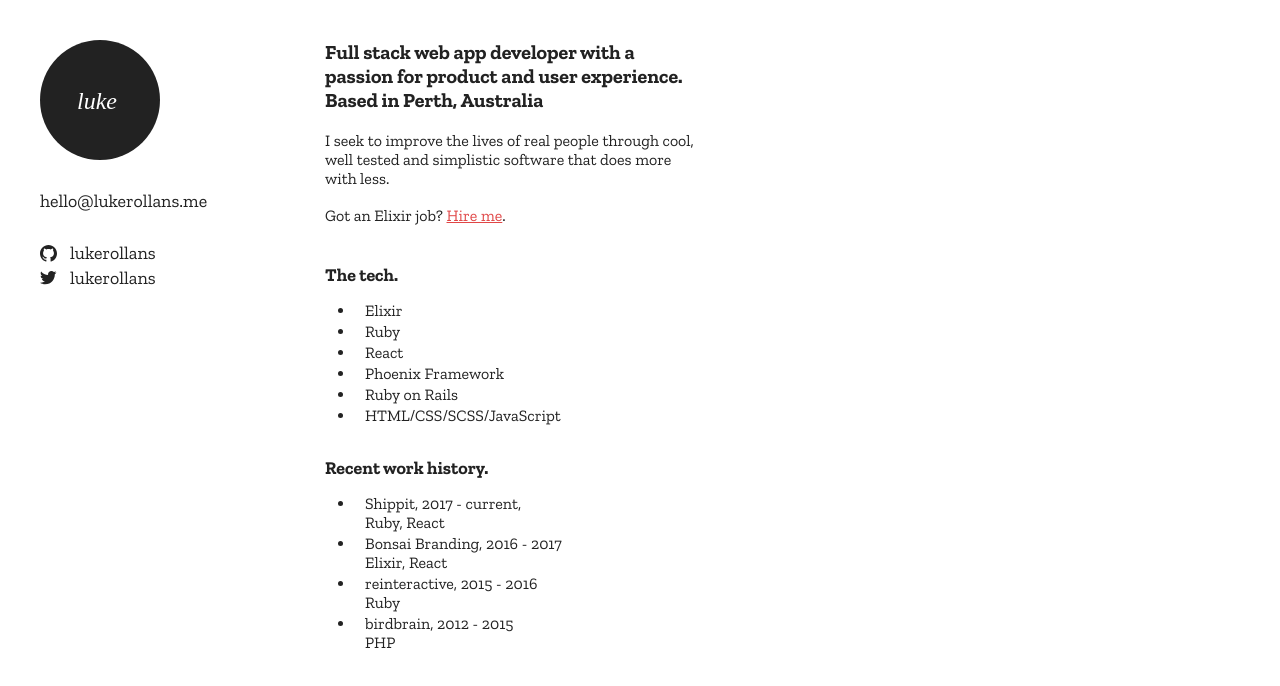
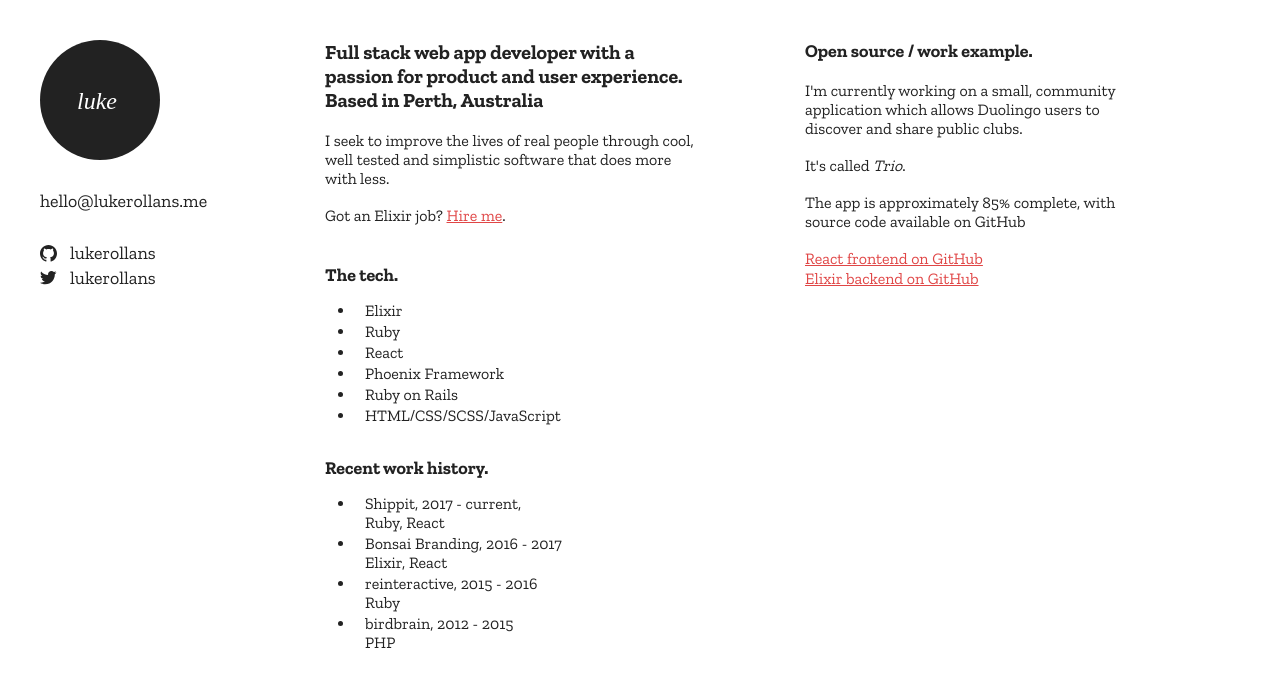
Before and after one commit to lukerollans/rollans.sh, a React (Create React App) app: page / in a window 1280 px wide. Shown: the top 686 px of the page. Built offline with nearby package versions, Linux system fonts and the light colour scheme.

Commit message:
Add open source example information

```diff
--- a/src/App.css
+++ b/src/App.css
@@ -99,3 +99,15 @@
     .meat-and-potatoes ul li {
       padding-left: 10px;
       padding-bottom: 2px; }
+
+.open-source-example {
+  max-width: 320px;
+  float: left;
+  padding-left: 100px; }
+  .open-source-example h2 {
+    margin-bottom: 10px; }
+  .open-source-example ul {
+    margin-top: 9px;
+    list-style: none; }
+    .open-source-example ul li {
+      margin-bottom: 1px; }
--- a/src/App.js
+++ b/src/App.js
@@ -1,12 +1,14 @@
 import React from 'react'
 import Sidebar from './components/sidebar'
 import MeatAndPotatoes from './components/meat-and-potatoes'
+import OpenSourceExample from './components/open-source-example'
 
 const App = (props) => {
   return (
     <div className="site-wrapper">
       <Sidebar />
       <MeatAndPotatoes />
+      <OpenSourceExample />
     </div>
   )
 }
--- a/src/App.scss
+++ b/src/App.scss
@@ -26,4 +26,5 @@
 @import "./stylesheets/components/site-wrapper";
 @import "./stylesheets/components/sidebar";
 @import "./stylesheets/components/meat-and-potatoes";
+@import "./stylesheets/components/open-source-example";
 // Trumps
--- /dev/null
+++ b/src/components/open-source-example.js
@@ -0,0 +1,37 @@
+import React from 'react'
+
+const OpenSourceExample = (props) => {
+  return (
+    <div className="open-source-example">
+      <h2>
+        Open source / work example.
+      </h2>
+
+      <p>
+        I'm currently working on a small, community application which
+        allows Duolingo users to discover and share public clubs.
+      </p>
+
+      <p>
+        It's called <em>Trio</em>.
+      </p>
+
+      <p>
+        The app is approximately 85% complete, with source code available
+        on GitHub
+      </p>
+
+      <ul>
+        <li>
+          <a href="https://github.com/lukerollans/trio-frontend">React frontend on GitHub</a>
+        </li>
+
+        <li>
+          <a href="https://github.com/lukerollans/trio">Elixir backend on GitHub</a>
+        </li>
+      </ul>
+    </div>
+  )
+}
+
+export default OpenSourceExample
--- /dev/null
+++ b/src/stylesheets/components/_open-source-example.scss
@@ -0,0 +1,18 @@
+.open-source-example {
+  max-width: 320px;
+  float: left;
+  padding-left: 100px;
+
+  h2 {
+    margin-bottom: 10px;
+  }
+
+  ul {
+    margin-top: 9px;
+    list-style: none;
+
+    li {
+      margin-bottom: 1px;
+    }
+  }
+}
```
